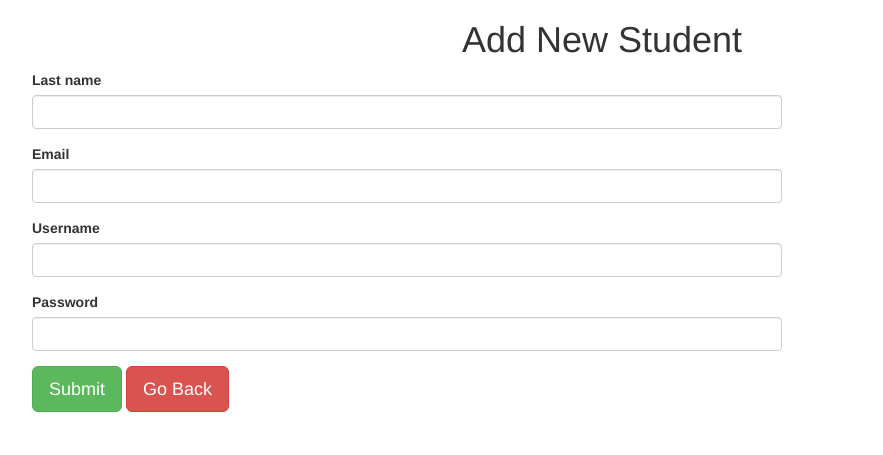
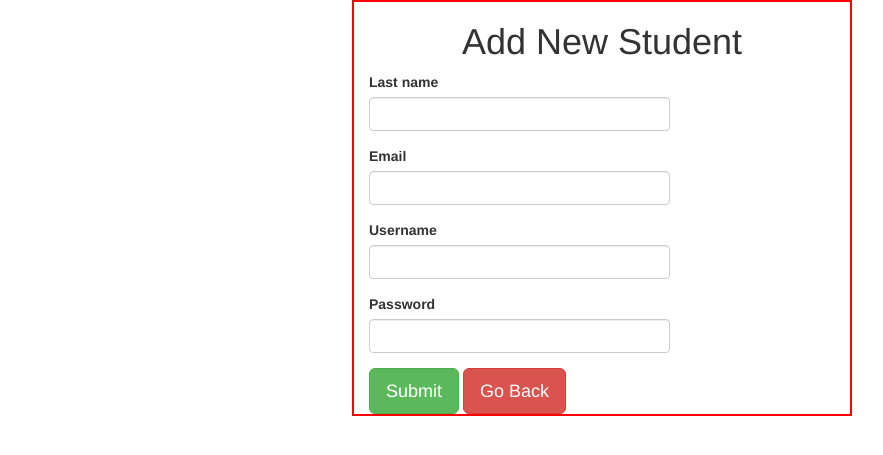
Before and after one commit to mdwiltfong/capstone_one, a Flask app: page /customers/add in a window 1280 px wide. Shown: the top 455 px of the page, without its empty margins (38-921 px from the left). Run offline with Flask 2, Linux system fonts and the light colour scheme; some libraries are stand-ins or nearby versions.

Commit message:
custom styling

```diff
--- a/static/style.css
+++ b/static/style.css
@@ -1,8 +1,8 @@
-/* .container{
-    max-width: 50%;
+.container{
+    max-width: 500px;
     border:2px solid red
 }
 
 p{
     border: 2px solid red;
-} */
+}
```
